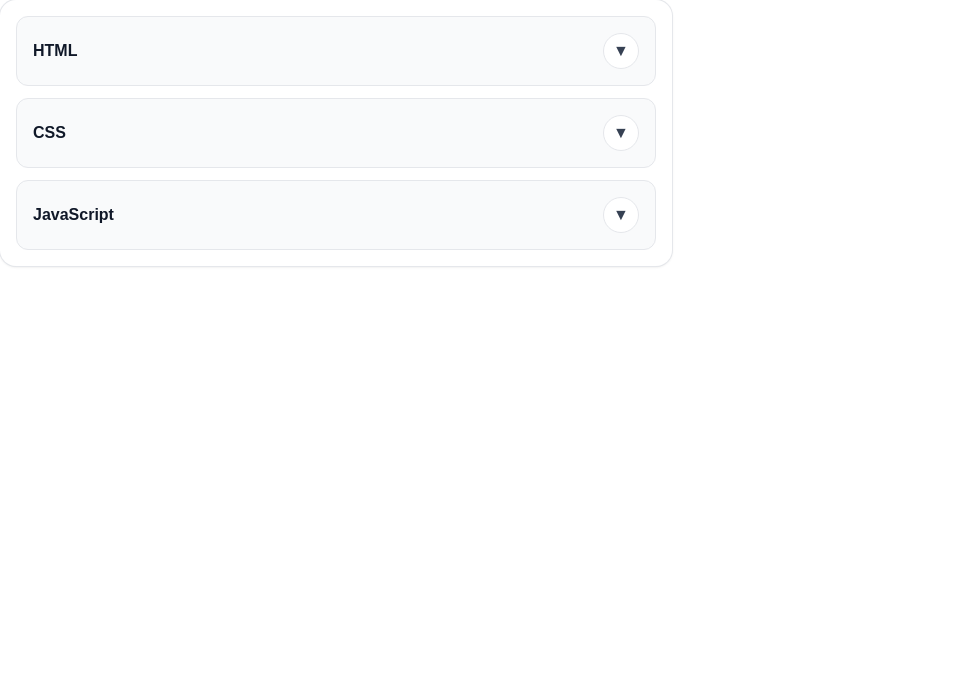
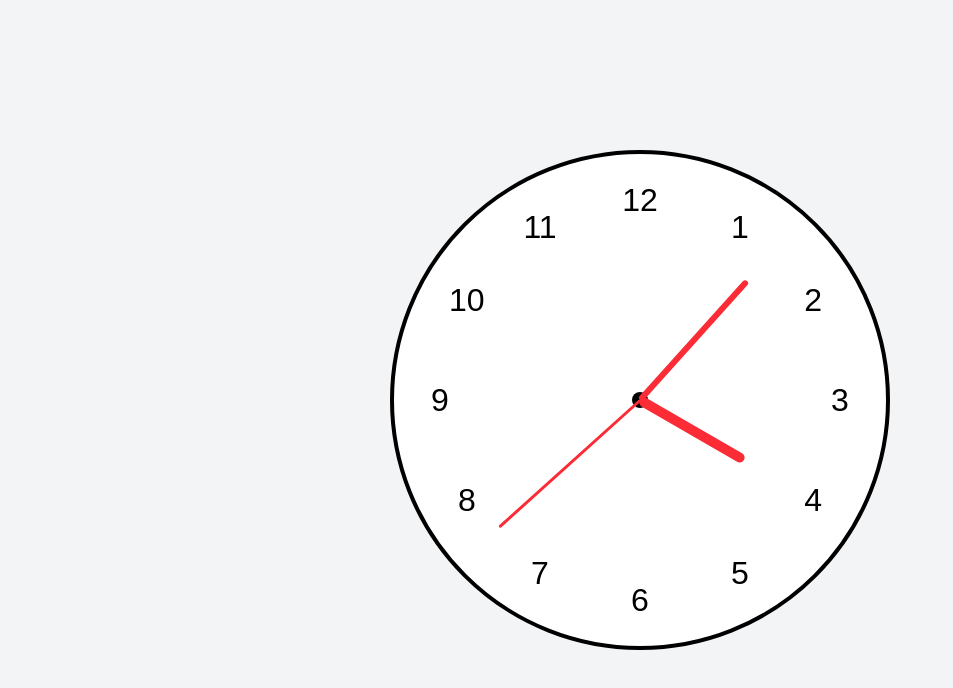
Before and after one commit to Kofuku0/Fontend-machine, a Next.js app: page / in a window 1280 px wide. Shown: the top 688 px of the page, without its empty margins (0-953 px from the left). Built offline with nearby package versions, Linux system fonts and the light colour scheme.

Commit message:
feat: added the stopwatch

```diff
--- a/app/page.tsx
+++ b/app/page.tsx
@@ -13,7 +13,8 @@ import React from "react";
 // import Tabs from "@/frontend-machine/components/tabs";
 // import DataTable from "@/frontend-machine/components/data-table";
 // import AccordianII from "@/frontend-machine/components/accordian-ii";
-import AccordionIII from "@/frontend-machine/components/accordian-iii";
+// import AccordionIII from "@/frontend-machine/components/accordian-iii";
+import Clock from '@/frontend-machine/components/clock'
 export default function HomePage() {
 //   const [open,setOpen] = React.useState(false);
 
@@ -73,7 +74,7 @@ export default function HomePage() {
         content: 'JavaScript, often abbreviated as JS, is a programming language that is one of the core technologies of the World Wide Web, alongside HTML and CSS.'
        }]}
     /> */}
-       <AccordionIII
+       {/* <AccordionIII
        sections = {[{
         title: 'HTML',
         value :'html',
@@ -87,7 +88,9 @@ export default function HomePage() {
         value :'javascript',
         content: 'JavaScript, often abbreviated as JS, is a programming language that is one of the core technologies of the World Wide Web, alongside HTML and CSS.'
        }]}
-    />
+    /> */}
+
+    <Clock/>
      </div>
   );
 }
--- /dev/null
+++ b/frontend-machine/components/clock/index.tsx
@@ -0,0 +1,76 @@
+'use client'
+import useMounted from "@/frontend-machine/hooks/useMounted";
+import { useEffect, useState } from "react";
+function Hand({height=120,width=6,angle=20}){
+    return (
+         <div
+           style={{
+        height: `${height}px`,
+        width: `${width}px`,
+        transform:`rotate(${angle}deg) translate(0%,-50%) `
+
+      }}
+         className="bg-red-500  absolute rounded-xl">
+
+         </div>
+    )
+}
+
+function useCurrentDate(){
+       const [date,setDate] = useState(new Date());
+
+       // kick off the timer
+        useEffect(()=>{
+             const timer = window.setInterval(()=>{
+                  setDate(new Date());
+             },500)
+
+             return ()=> window.clearInterval(timer);
+        },[])
+     return date;
+}
+
+function padTwoDgits(num:number){
+      return num >=10 ? String(num):`0${num}`;
+
+}
+
+
+export default function Index() {
+  // ✅ Temporary fixed values (later connect to real time)
+  const mounted = useMounted();
+  const date = useCurrentDate();
+  const hours = date.getHours();
+  const minutes = date.getMinutes();
+  console.log(minutes,"minutes")
+  const seconds = date.getSeconds();
+  console.log(seconds,"seconds")
+
+  let hoursAngle = hours %12;
+
+  console.log(hoursAngle,"hoursAngle")
+  return (
+    <div className="flex min-h-screen items-center justify-center bg-gray-100">
+      <div className="relative h-[500px] w-[500px] rounded-full border-4 border-black bg-white">
+        {/* ✅ center dot */}
+        <div className="absolute left-1/2 top-1/2 h-4 w-4 -translate-x-1/2 -translate-y-1/2 rounded-full bg-black" />
+      </div>
+            {Array.from({length:12},(_,i)=>{
+                 const angle = (i+1)*30;
+                 const radius = 200;
+                 const rad = (angle*Math.PI)/180;
+                 const x = radius*Math.sin(rad);
+                 const y = -radius*Math.cos(rad);
+
+                return <div key ={`num${i}`}
+                 style={{transform:`translate(0%,0%) translate(${x}px,${y}px)`}}
+
+                className="text-[32px] absolute text-black">{i+1}</div>
+          })}
+            {/* ✅ Hands (put inside clock) */}
+        <Hand height={120} width={10} angle={hoursAngle*30} />
+        <Hand height={160} width={6} angle={minutes*6}  />
+        <Hand height={190} width={3} angle={seconds*6} />
+    </div>
+  );
+}
--- /dev/null
+++ b/frontend-machine/hooks/useMounted.ts
@@ -0,0 +1,11 @@
+import { useEffect, useState } from "react";
+
+export default function useMounted() {
+  const [mounted, setMounted] = useState(false);
+
+  useEffect(() => {
+    setMounted(true);
+  }, []);
+
+  return mounted;
+}
```
